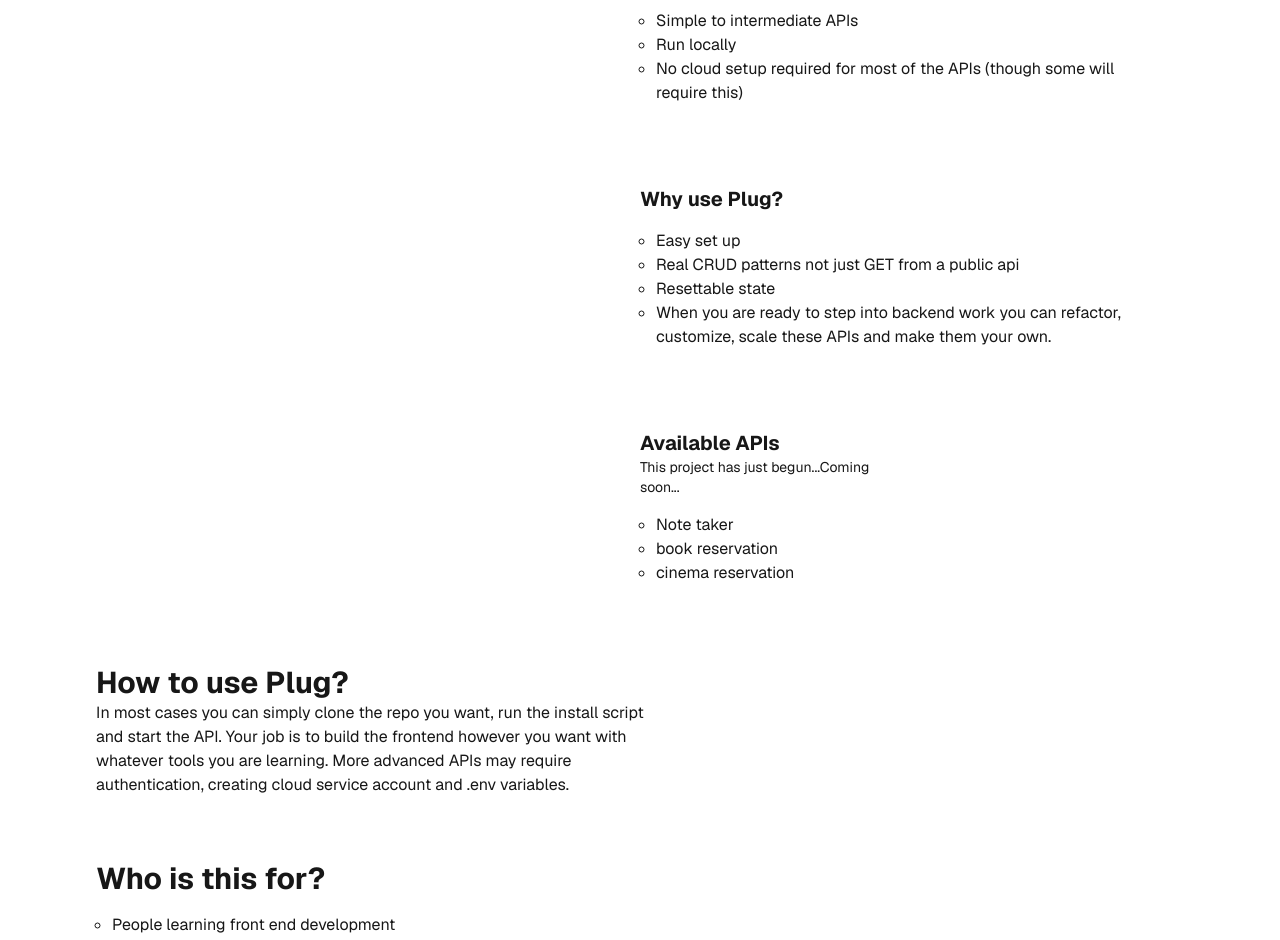
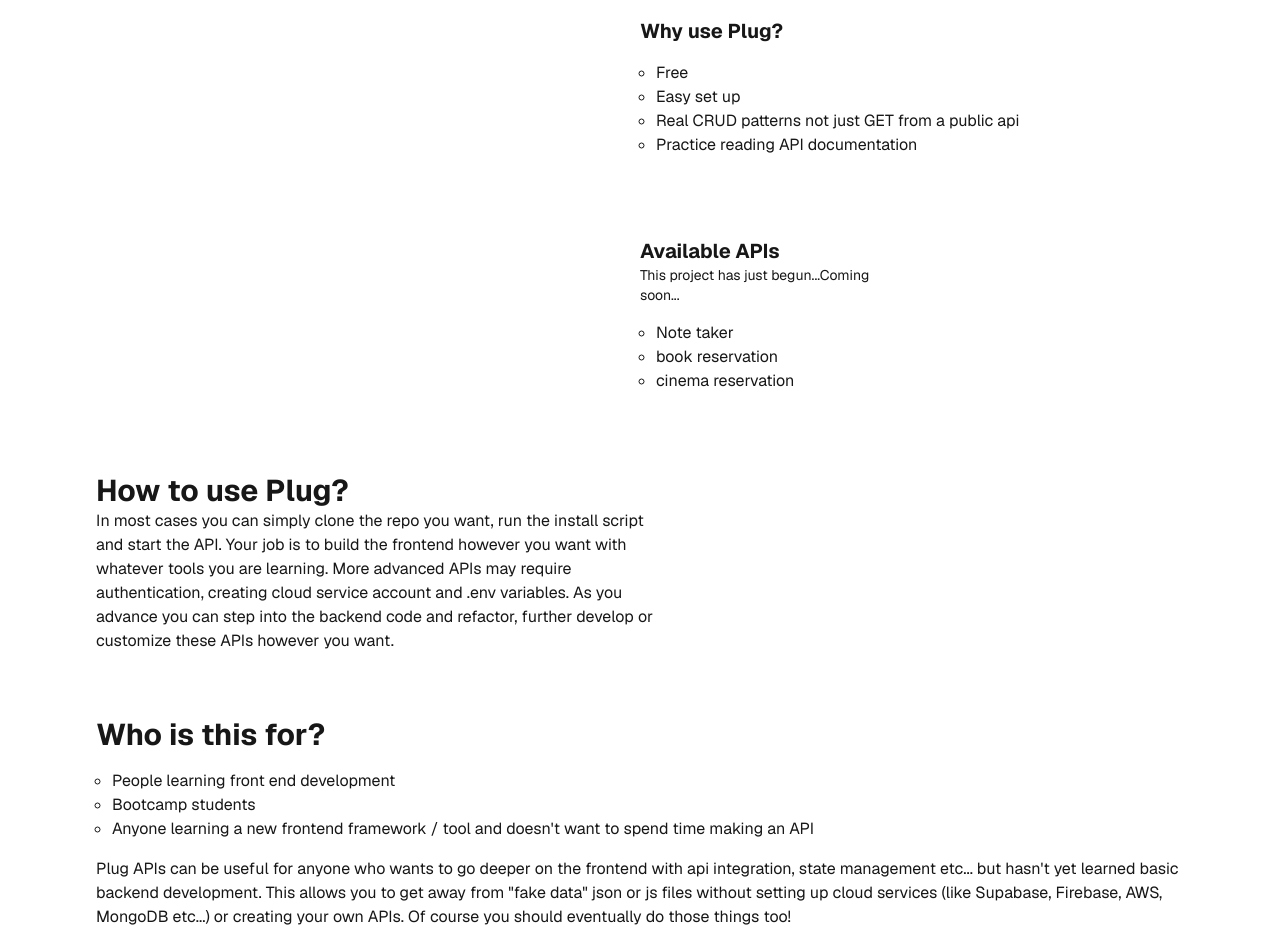
Before and after one commit to MattRueter/plug-website, a Next.js app: page / in a window 1280 px wide. Shown: the part 680-1620 px from the top of the page. Built offline with nearby package versions, Linux system fonts and the light colour scheme.

Commit message:
remove extra lists and update copy.

```diff
--- a/src/app/page.tsx
+++ b/src/app/page.tsx
@@ -23,20 +23,16 @@ export default function Home() {
           frontend devs can use to learn and practice integrating their apps
           with backends without worrying about the boilerplate.
         </span>
-        <ul className="w-1/2 p-4 ">
-          <li>Simple to intermediate APIs</li>
-          <li>Run locally</li>
-          <li>No cloud setup required for most of the APIs (though some will require this)</li>
-        </ul>
+
        </section>
 
       <section className="flex flex-col items-end p-4 w-full">
         <h2 className="text-xl font-bold w-1/2">Why use Plug?</h2>
         <ul className="w-1/2 p-4">
+          <li>Free</li>
           <li>Easy set up</li>
           <li>Real CRUD patterns not just GET from a public api</li>
-          <li>Resettable state</li>
-          <li>When you are ready to step into backend work you can refactor, customize, scale these APIs and make them your own.</li>
+          <li>Practice reading API documentation</li>
         </ul>
       </section>
 
@@ -60,6 +56,7 @@ export default function Home() {
           run the install script and start the API.
           Your job is to build the frontend however you want with whatever tools you are learning.
           More advanced APIs may require authentication, creating cloud service account and .env variables.
+          As you advance you can step into the backend code and refactor, further develop or customize these APIs however you want.
         </span>
       </section>
 
@@ -75,7 +72,7 @@ export default function Home() {
           </li>
         </ul>
         <span>Plug APIs can be useful for anyone who wants to go deeper on the frontend with api integration, state management etc...
-          but hasn&apos;t yet learned to create backends or wants a ready made api to practice with.
+          but hasn&apos;t yet learned basic backend development.
           This allows you to get away from &quot;fake data&quot; json or js files without setting up cloud services (like Supabase, Firebase, AWS, MongoDB etc...) or
           creating your own APIs. Of course you should eventually do those things too!
         </span>
```
